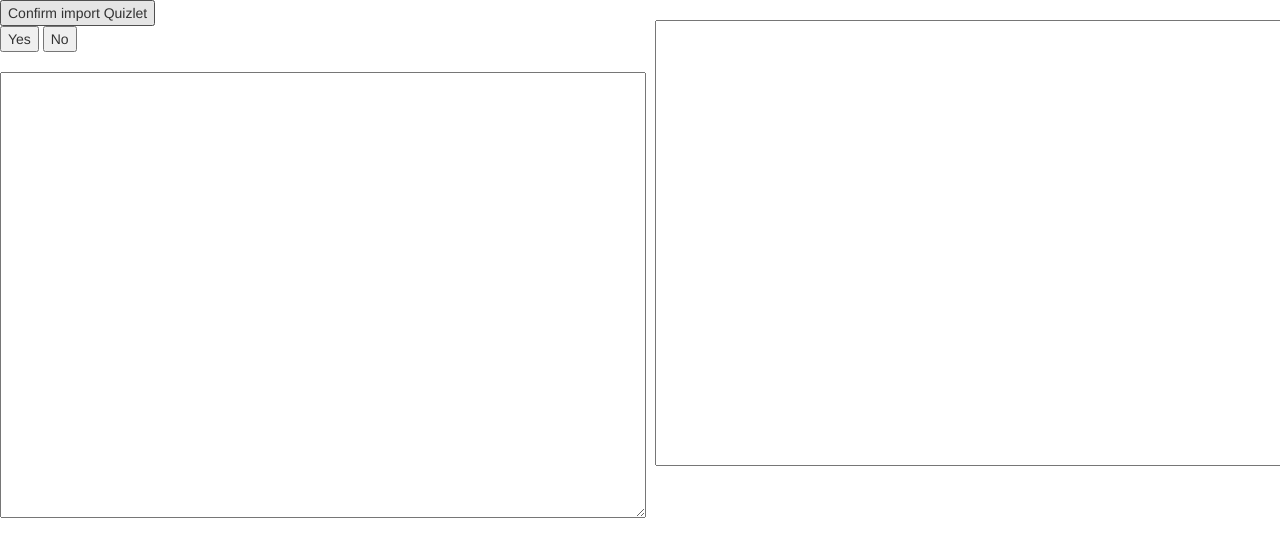
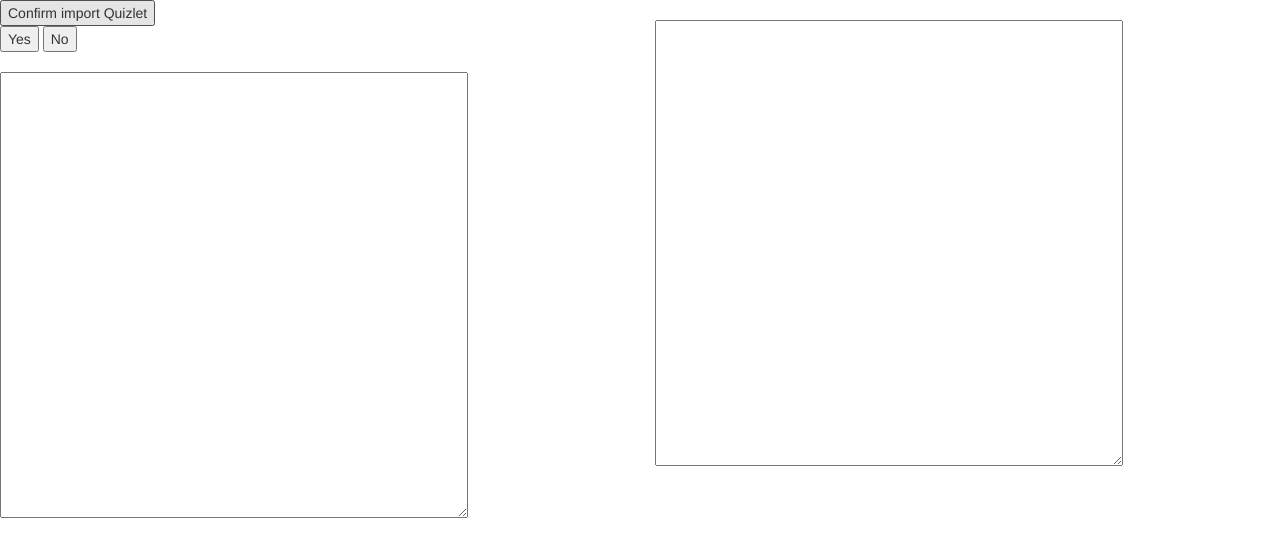
Before and after one commit to daniel-ziegler/From-quizlet-to-memrise, a plain HTML site: page index.html in a window 1280 px wide. Shown: the top 556 px of the page. Drawn offline with nearby package versions, Linux system fonts and the light colour scheme.

Commit message:
Update index.html

```diff
--- a/index.html
+++ b/index.html
@@ -15,12 +15,12 @@
         <button class="button3">No</button>
         <div class="results"></div>
         <br>
-        <textarea class="import_rf" cols="77" rows="22"></textarea>
+        <textarea class="import_rf" cols="55" rows="22"></textarea>
         <br>
     </div>
     <div class="col-xs-6">
         <br>
-        <textarea class="export_rf" cols="77" rows="22"></textarea>
+        <textarea class="export_rf" cols="55" rows="22"></textarea>
         <br>
     </div>
 </div>
```
